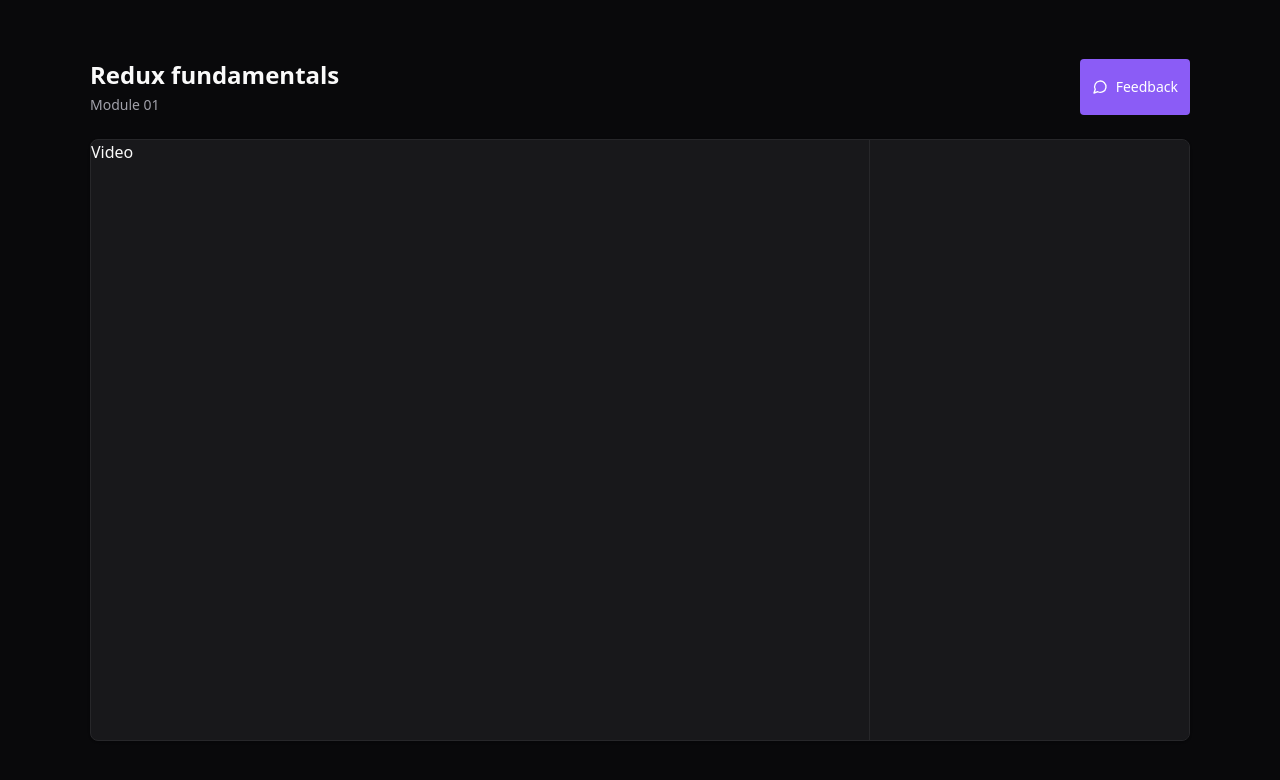
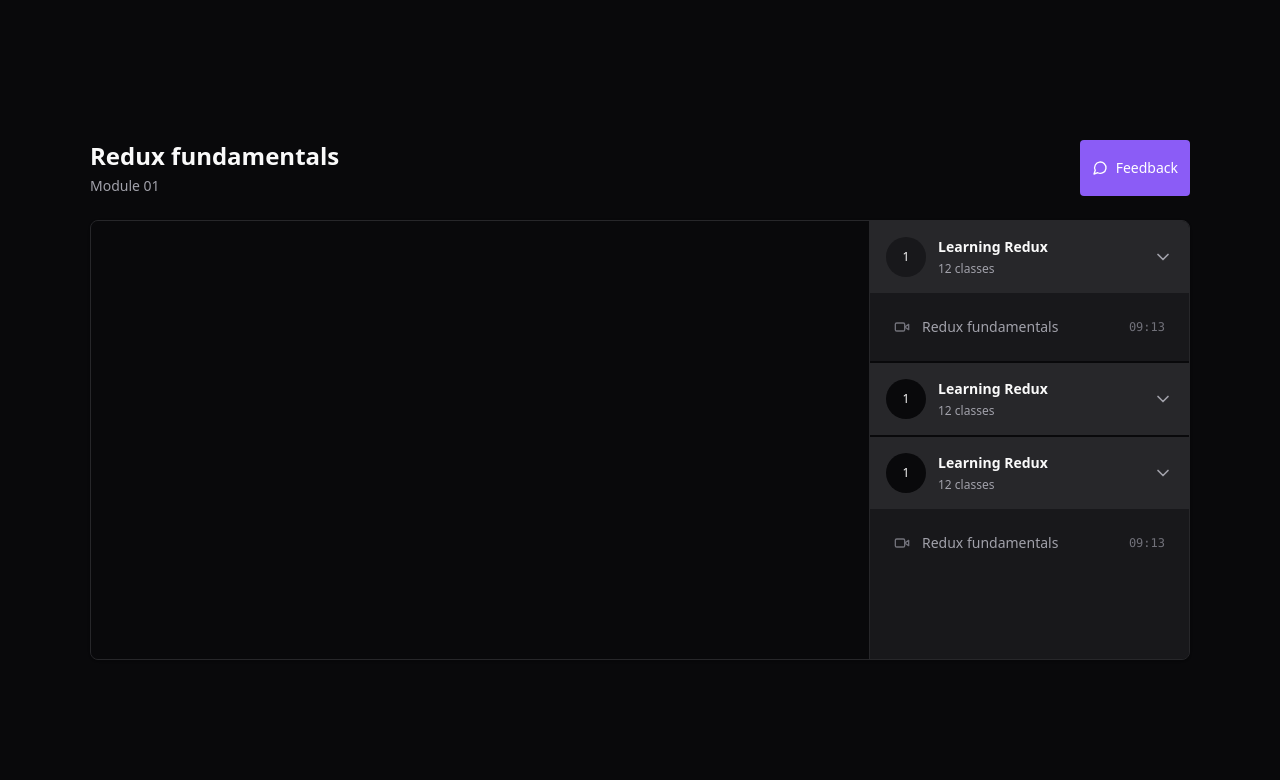
Before and after one commit to Gabriel-Leal/project-06, a React (Vite) app: page / in a window 1280 px wide. Shown: the top 780 px of the page. Built offline with nearby package versions, Linux system fonts and the light colour scheme.

Commit message:
added Header component

```diff
--- a/package.json
+++ b/package.json
@@ -14,6 +14,7 @@
     "lucide-react": "^0.260.0",
     "react": "^18.2.0",
     "react-dom": "^18.2.0",
+    "react-player": "^2.12.0",
     "react-redux": "^8.1.1"
   },
   "devDependencies": {
@@ -27,6 +28,7 @@
     "eslint-plugin-react-hooks": "^4.6.0",
     "eslint-plugin-react-refresh": "^0.4.1",
     "postcss": "^8.4.26",
+    "tailwind-scrollbar": "^3.0.4",
     "tailwindcss": "^3.3.3",
     "typescript": "^5.0.2",
     "vite": "^4.4.0"
--- /dev/null
+++ b/src/components/Header/index.tsx
@@ -0,0 +1,8 @@
+export function Header() {
+  return (
+    <div className="flex flex-col gap-1">
+      <h1 className="text-2xl font-bold">Redux fundamentals</h1>
+      <span className="text-sm text-zinc-400">Module 01</span>
+    </div>
+  );
+}
--- a/src/pages/Player/index.tsx
+++ b/src/pages/Player/index.tsx
@@ -1,22 +1,84 @@
-import { MessageCircle } from "lucide-react";
+import { MessageCircle, ChevronDown, Video } from "lucide-react";
+import ReactPlayer from "react-player";
+import { Header } from "../../components/Header";
 export function Player() {
   return (
     <div className="h-screen bg-zinc-950 text-zinc-50 flex justify-center items-center">
       <div className="flex w-[1100px] flex-col gap-6">
         <div className="flex item justify-between">
-          {/* { Header } */}
-          <div className="flex flex-col gap-1">
-            <h1 className="text-2xl font-bold">Redux fundamentals</h1>
-            <span className="text-sm text-zinc-400">Module 01</span>
-          </div>
+          <Header />
           <button className="flex items-center gap-2 rounded bg-violet-500 px-3 py-2 text-sm font-medium text-white hover:bg-violet-600">
             <MessageCircle className="w-4 h-4" />
             Feedback
           </button>
         </div>
-        <main className="relative flex overflow-hidden rounded-lg border border-zinc-800 bg-zinc-900 shadow">
-          <div className="flex-1">Video</div>
-          <aside className="w-80 border-l border-zinc-800 bg-zinc-900 h-[600px]"></aside>
+        <main className="relative flex overflow-hidden rounded-lg border border-zinc-800 bg-zinc-900 shadow pr-80">
+          <div className="flex-1">
+            <div className="w-full bg-zinc-950 aspect-video">
+              <ReactPlayer
+                width="100%"
+                height="100%"
+                controls
+                url="https://www.youtube.com/watch?v=47UCjkuM_ac&ab_channel=SmallAdvantages"
+              />
+            </div>
+          </div>
+          <aside className="w-80 absolute top-0 bottom-0 right-0 border-l divide-y-2 divide-zinc-950 border-zinc-800 bg-zinc-900 overflow-y-scroll scrollbar scrollbar-thin scrollbar-track-zinc-950 scrollbar-thumb-zinc-800">
+            <div>
+              <button className="flex w-full items-center gap-3 bg-zinc-800 p-4">
+                <div className="flex h-10 w-10 rounded-full items-center justify-center bg-zinc-900 text-xs">
+                  1
+                </div>
+                <div className="flex flex-col gap-1 text-left">
+                  <strong className="text-sm">Learning Redux</strong>
+                  <span className="text-xs text-zinc-400"> 12 classes</span>
+                </div>
+                <ChevronDown className="w-5 h-5 ml-auto text-zinc-400" />
+              </button>
+              <nav className="relative flex flex-col gap-4 p-6">
+                <button className="flex items-center gap-3 text-sm text-zinc-400">
+                  <Video className="w-4 h-4 text-zinc-500" />
+                  <span>Redux fundamentals</span>
+                  <span className="ml-auto font-mono text-xs text-zinc-500">
+                    09:13
+                  </span>
+                </button>
+              </nav>
+            </div>
+            <div>
+              <button className="flex w-full items-center gap-3 bg-zinc-800 p-4">
+                <div className="flex h-10 w-10 rounded-full items-center justify-center bg-zinc-950 text-xs">
+                  1
+                </div>
+                <div className="flex flex-col gap-1 text-left">
+                  <strong className="text-sm">Learning Redux</strong>
+                  <span className="text-xs text-zinc-400"> 12 classes</span>
+                </div>
+                <ChevronDown className="w-5 h-5 ml-auto text-zinc-400" />
+              </button>
+            </div>
+            <div>
+              <button className="flex w-full items-center gap-3 bg-zinc-800 p-4">
+                <div className="flex h-10 w-10 rounded-full items-center justify-center bg-zinc-950 text-xs">
+                  1
+                </div>
+                <div className="flex flex-col gap-1 text-left">
+                  <strong className="text-sm">Learning Redux</strong>
+                  <span className="text-xs text-zinc-400"> 12 classes</span>
+                </div>
+                <ChevronDown className="w-5 h-5 ml-auto text-zinc-400" />
+              </button>
+              <nav className="relative flex flex-col gap-4 p-6">
+                <button className="flex items-center gap-3 text-sm text-zinc-400">
+                  <Video className="w-4 h-4 text-zinc-500" />
+                  <span>Redux fundamentals</span>
+                  <span className="ml-auto font-mono text-xs text-zinc-500">
+                    09:13
+                  </span>
+                </button>
+              </nav>
+            </div>
+          </aside>
         </main>
       </div>
     </div>
--- a/tailwind.config.js
+++ b/tailwind.config.js
@@ -4,5 +4,5 @@
   theme: {
     extend: {},
   },
-  plugins: [],
+  plugins: [require("tailwind-scrollbar")],
 };
```
Also changed, not shown: 1 other file (tests, documents, lock files or other folders).
